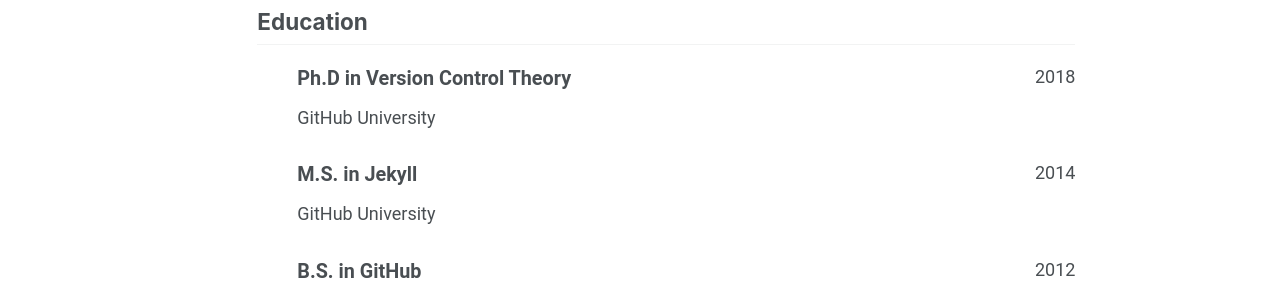
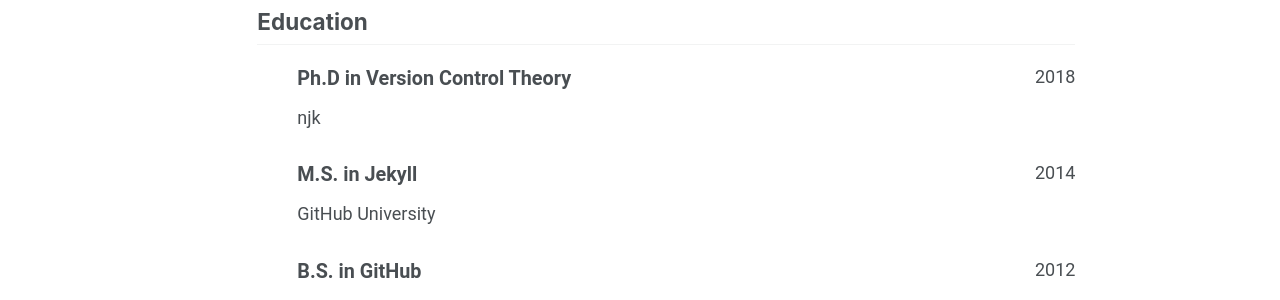
Before and after one commit to kch-chloe/kch-chloe.github.io, a Jekyll site: the page built from _pages/cv-json.md, in a window 1280 px wide and 900 px high, scrolled down 359 px. Shown: the part 153-453 px from the top of the window. Built offline with Jekyll 4.4.1, drawn with Linux system fonts in a browser that asks for light colours; a script bundle is joined from its source files by our own code; library files that are not in the unit come from our copies.

Commit message:
Update cv.json

```diff
--- a/_data/cv.json
+++ b/_data/cv.json
@@ -33,7 +33,7 @@
   "work": [],
   "education": [
     {
-      "institution": "GitHub University",
+      "institution": "njk",
       "area": "Ph.D in Version Control Theory",
       "studyType": "",
       "startDate": "",
```
